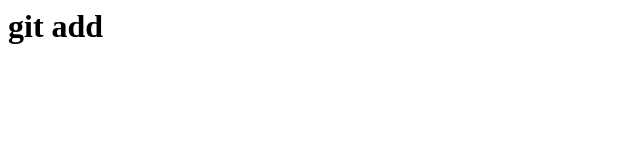
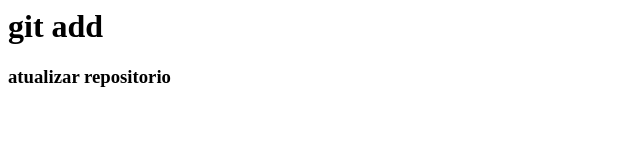
Before and after one commit to mariorosa/tutorial-git, a plain HTML site: page index.html in a window 1280 px wide. Shown: the whole page, without its empty margins (0-640 px from the left). Drawn offline with Linux system fonts and the light colour scheme.

Commit message:
atualizar h3 html

```diff
--- a/index.html
+++ b/index.html
@@ -1,3 +1,4 @@
 <html>
     <h1>git add</h1>
+    <h3>atualizar repositorio</h3>
 </html>
```
